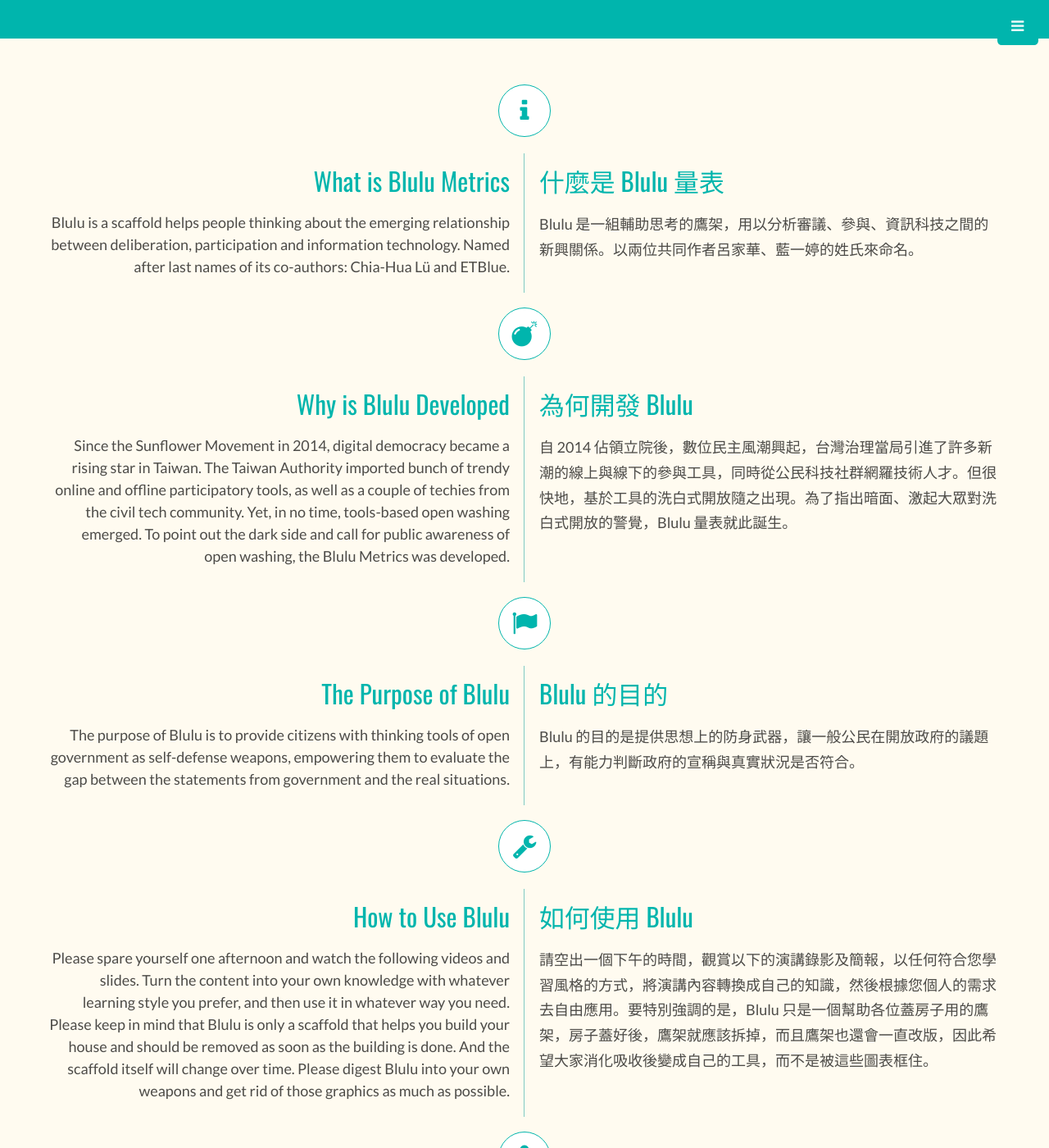
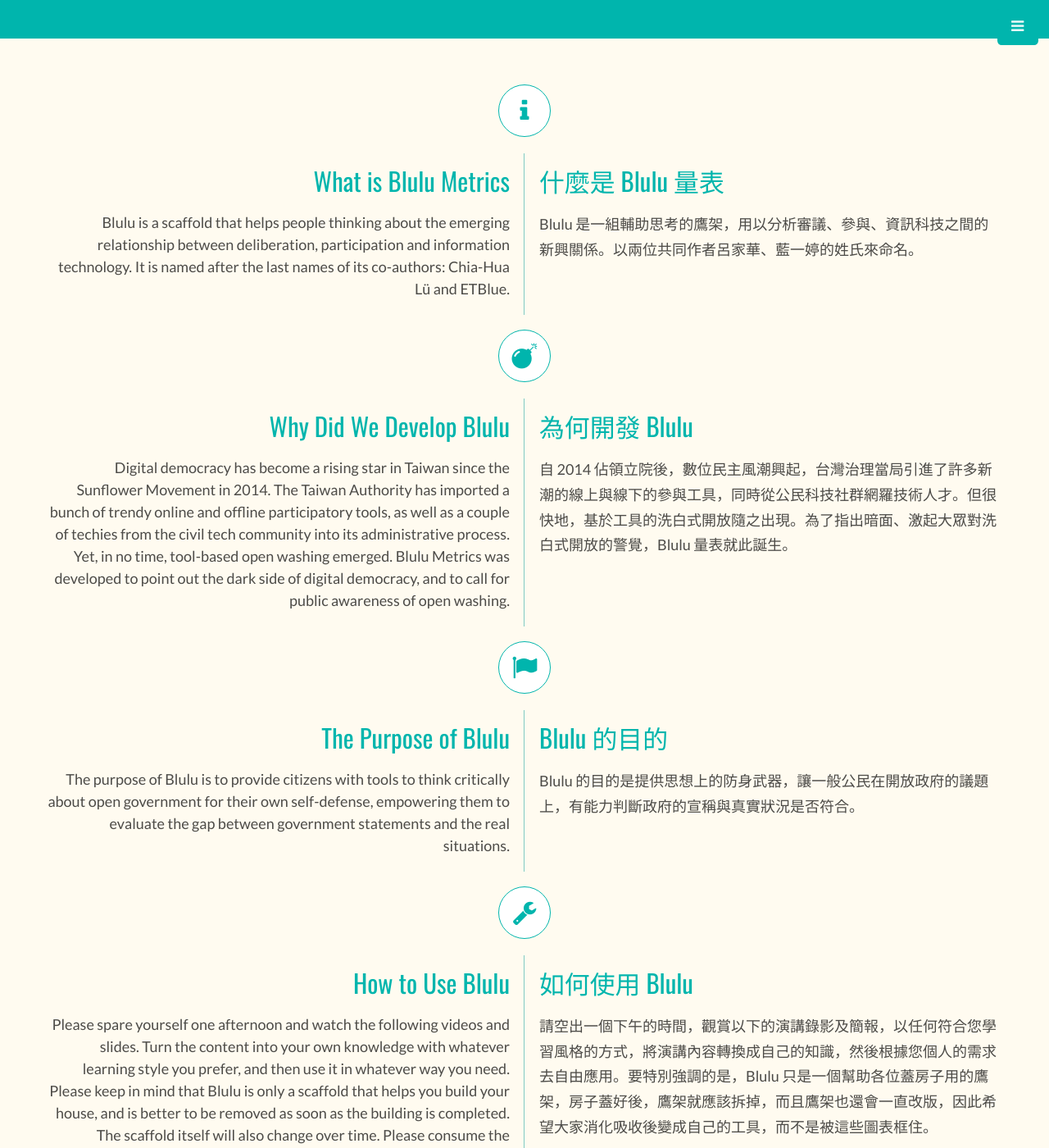
Before and after one commit to ETBlue/blulu, a Jekyll site: the page built from index.html, in a window 1280 px wide and 1400 px high, scrolled down 342 px. Shown: the whole window at 82% size. Built offline with Jekyll 4.4.1, drawn with Linux system fonts in a browser that asks for light colours; some of the changed text lies outside the part shown.

Commit message:
Proposed some adjustments to EN translation

```diff
--- a/_data/homepage.yml
+++ b/_data/homepage.yml
@@ -4,7 +4,7 @@
   link: description
   icon: info
 why:
-  title: Why is Blulu Developed
+  title: Why Did We Develop Blulu
   title_tw: 為何開發 Blulu
   link: why
   icon: bomb
--- a/_data/meta.yml
+++ b/_data/meta.yml
@@ -9,13 +9,13 @@
   name_tw: "Blulu 量表"
   tagline: A Rethink of the Relationship Between Web Tools and Deliberative Democracy
   tagline_tw: 重新思考網路工具與審議民主的關係
-  description: "Blulu is a scaffold helps people thinking about the emerging relationship between deliberation, participation and information technology. Named after last names of its co-authors: Chia-Hua Lü and ETBlue."
+  description: "Blulu is a scaffold that helps people thinking about the emerging relationship between deliberation, participation and information technology. It is named after the last names of its co-authors: Chia-Hua Lü and ETBlue."
   description_tw: "Blulu 是一組輔助思考的鷹架，用以分析審議、參與、資訊科技之間的新興關係。以兩位共同作者呂家華、藍一婷的姓氏來命名。"
-  why: Since the Sunflower Movement in 2014, digital democracy became a rising star in Taiwan. The Taiwan Authority imported bunch of trendy online and offline participatory tools, as well as a couple of techies from the civil tech community. Yet, in no time, tools-based open washing emerged. To point out the dark side and call for public awareness of open washing, the Blulu Metrics was developed.
+  why: Digital democracy has become a rising star in Taiwan since the Sunflower Movement in 2014. The Taiwan Authority has imported a bunch of trendy online and offline participatory tools, as well as a couple of techies from the civil tech community into its administrative process. Yet, in no time, tool-based open washing emerged. Blulu Metrics was developed to point out the dark side of digital democracy, and to call for public awareness of open washing.
   why_tw: 自 2014 佔領立院後，數位民主風潮興起，台灣治理當局引進了許多新潮的線上與線下的參與工具，同時從公民科技社群網羅技術人才。但很快地，基於工具的洗白式開放隨之出現。為了指出暗面、激起大眾對洗白式開放的警覺，Blulu 量表就此誕生。
-  purpose: The purpose of Blulu is to provide citizens with thinking tools of open government as self-defense weapons, empowering them to evaluate the gap between the statements from government and the real situations.
+  purpose: The purpose of Blulu is to provide citizens with tools to think critically about open government for their own self-defense, empowering them to evaluate the gap between government statements and the real situations.
   purpose_tw: Blulu 的目的是提供思想上的防身武器，讓一般公民在開放政府的議題上，有能力判斷政府的宣稱與真實狀況是否符合。
-  how: Please spare yourself one afternoon and watch the following videos and slides. Turn the content into your own knowledge with whatever learning style you prefer, and then use it in whatever way you need. Please keep in mind that Blulu is only a scaffold that helps you build your house and should be removed as soon as the building is done. And the scaffold itself will change over time. Please digest Blulu into your own weapons and get rid of those graphics as much as possible.
+  how: Please spare yourself one afternoon and watch the following videos and slides. Turn the content into your own knowledge with whatever learning style you prefer, and then use it in whatever way you need. Please keep in mind that Blulu is only a scaffold that helps you build your house, and is better to be removed as soon as the building is completed. The scaffold itself will also change over time. Please consume the materials, digest them, and mold Blulu into your own weapons, not to be restricted by the figures and tables here.
   how_tw: 請空出一個下午的時間，觀賞以下的演講錄影及簡報，以任何符合您學習風格的方式，將演講內容轉換成自己的知識，然後根據您個人的需求去自由應用。要特別強調的是，Blulu 只是一個幫助各位蓋房子用的鷹架，房子蓋好後，鷹架就應該拆掉，而且鷹架也還會一直改版，因此希望大家消化吸收後變成自己的工具，而不是被這些圖表框住。
   logo:
   cover:
```
